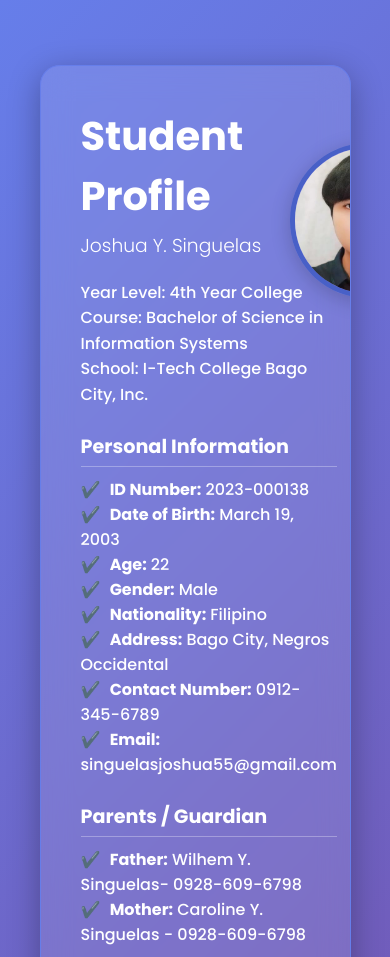
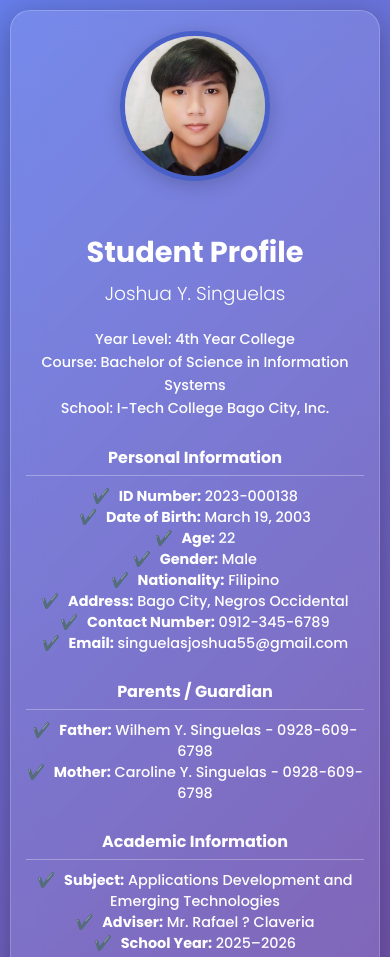
Before and after one commit to Zipone34/Profile, a plain HTML site: page index.html in a window 390 px wide. Shown: the top 957 px of the page. Drawn offline with Linux system fonts and the light colour scheme.

Commit message:
Update index.html

```diff
--- a/index.html
+++ b/index.html
@@ -5,9 +5,8 @@
     <meta charset="UTF-8" />
     <meta name="viewport" content="width=device-width, initial-scale=1.0" />
     <title>Student Profile</title>
-    <link rel="shorcut icon" type="x-icon" href="images/115150262.jfif">
+    <link rel="shortcut icon" type="x-icon" href="images/115150262.jfif">
     <link href="https://fonts.googleapis.com/css2?family=Poppins:wght@300;500;700&display=swap" rel="stylesheet">
-</head>
     <style>
         * {
             margin: 0;
@@ -18,57 +17,56 @@
 
         body {
             background: linear-gradient(135deg, #667eea, #764ba2);
-        height: 200vh;
+            min-height: 100vh;
             display: flex;
             justify-content: center;
             align-items: center;
+            padding: 20px;
         }
 
         .resume-container {
-        width: 90%;
+            width: 100%;
             max-width: 1000px;
-        padding: 20px;
         }
 
         .resume-card {
             display: flex;
+            flex-wrap: wrap;
             justify-content: space-between;
             border-radius: 20px;
             overflow: hidden;
-        padding: 40px;
+            padding: 40px 20px;
             gap: 30px;
             backdrop-filter: blur(15px);
             background: rgba(255, 255, 255, 0.1);
             border: 1px solid rgba(255, 255, 255, 0.2);
             color: #fff;
             box-shadow: 0 8px 32px rgba(0, 0, 0, 0.3);
-        border: #667eea 1px solid;
         }
 
         .resume-left {
-        flex: 1.5;
+            flex: 1 1 60%;
         }
 
         .resume-right {
-        flex: 1;
+            flex: 1 1 35%;
             display: flex;
             justify-content: center;
-        align-items: center;
+            align-items: flex-start;
+            position: relative;
         }
 
         .profile-image {
-        width: 50%;
-        max-width: 250px;
+            width: 100%;
+            max-width: 200px;
             border-radius: 100%;
             box-shadow: 0 4px 20px rgba(0, 0, 0, 0.2);
             object-fit: cover;
-        position: absolute;
-        top: 5%;
             border: #4860c7 5px solid;
         }
 
         h1 {
-        font-size: 2.5rem;
+            font-size: 2rem;
             margin-bottom: 5px;
         }
 
@@ -103,22 +101,71 @@
             content: "✔️ ";
             margin-right: 5px;
         }
+
+        /* ✅ Responsive layout for small screens */
+        @media (max-width: 768px) {
+            .resume-card {
+                flex-direction: column;
+                align-items: center;
+                text-align: center;
+                padding: 20px 15px;
+            }
+
+            .resume-left,
+            .resume-right {
+                flex: 1 1 100%;
+            }
+
+            h1 {
+                font-size: 1.8rem;
+            }
+
+            .section h2 {
+                font-size: 1rem;
+            }
+
+            .profile-image {
+                max-width: 150px;
+                margin-bottom: 20px;
+            }
+
+            .resume-right {
+                order: -1;
+                /* show image first on mobile */
+            }
+        }
+
+        @media (max-width: 480px) {
+            body {
+                padding: 10px;
+            }
+
+            .summary {
+                font-size: 0.9rem;
+            }
+
+            ul li {
+                font-size: 0.9rem;
+            }
+        }
     </style>
-
+</head>
 
 <body>
-    <!--Student Profile Main-->
     <div class="resume-container">
-        <div class="resume-card glass">
+        <div class="resume-card">
+            <div class="resume-right">
+                <img src="./images/115150262.jfif" alt="Profile Picture" class="profile-image" />
+            </div>
             <div class="resume-left">
                 <h1>Student Profile</h1>
                 <h3>Joshua Y. Singuelas</h3>
                 <p class="summary">
                     Year Level: 4th Year College <br>
                     Course: Bachelor of Science in Information Systems <br>
-                    School: I-Tech College Bago City, Inc. <br>
+                    School: I-Tech College Bago City, Inc.
                 </p>
-                <!--Personal Information Section-->
+
                 <div class="section">
                     <h2>Personal Information</h2>
                     <ul>
@@ -133,15 +180,14 @@
                     </ul>
                 </div>
 
-                <!--Parent/Guardian Section-->
                 <div class="section">
                     <h2>Parents / Guardian</h2>
                     <ul>
-                        <li><strong>Father:</strong> Wilhem Y. Singuelas- 0928-609-6798</li>
+                        <li><strong>Father:</strong> Wilhem Y. Singuelas - 0928-609-6798</li>
                         <li><strong>Mother:</strong> Caroline Y. Singuelas - 0928-609-6798</li>
                     </ul>
                 </div>
-                <!--Acamedic Information Section-->
+
                 <div class="section">
                     <h2>Academic Information</h2>
                     <ul>
@@ -150,17 +196,17 @@
                         <li><strong>School Year:</strong> 2025–2026</li>
                     </ul>
                 </div>
-                <!--School History Section-->
+
                 <div class="section">
                     <h2>School History</h2>
                     <ul>
                         <li><strong>Elementary:</strong> Bago Elementary School</li>
-                        <li><strong>Junior High:</strong> Ramon Torres National High school</li>
-                        <li><strong>Senior High:</strong> I-Tech Computer Education BAGO CITY, INC.</li>
-                        <li><strong>College: I-Tech College Bago City, Inc. </strong> </li>
+                        <li><strong>Junior High:</strong> Ramon Torres National High School</li>
+                        <li><strong>Senior High:</strong> I-Tech Computer Education Bago City, Inc.</li>
+                        <li><strong>College:</strong> I-Tech College Bago City, Inc.</li>
                     </ul>
                 </div>
-                <!--Extracurricular Section-->
+
                 <div class="section">
                     <h2>Extracurricular Activities</h2>
                     <ul>
@@ -169,10 +215,6 @@
                     </ul>
                 </div>
             </div>
-
-            <div class="resume-right">
-                <img src="./images/115150262.jfif" alt="Profile Picture" class="profile-image" />
-            </div>
         </div>
     </div>
 </body>
```
Lines whose indentation alone changed are shown as unchanged.
